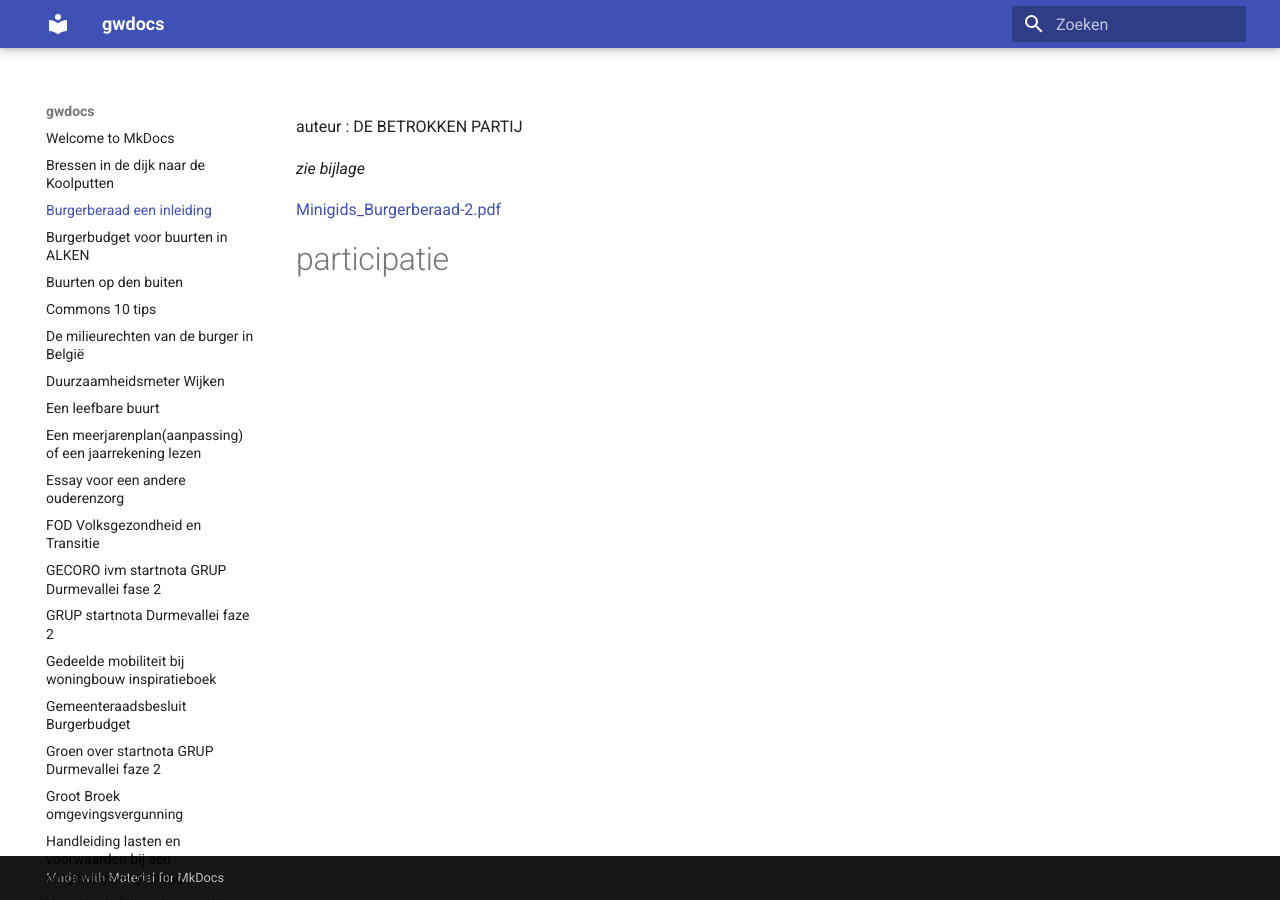
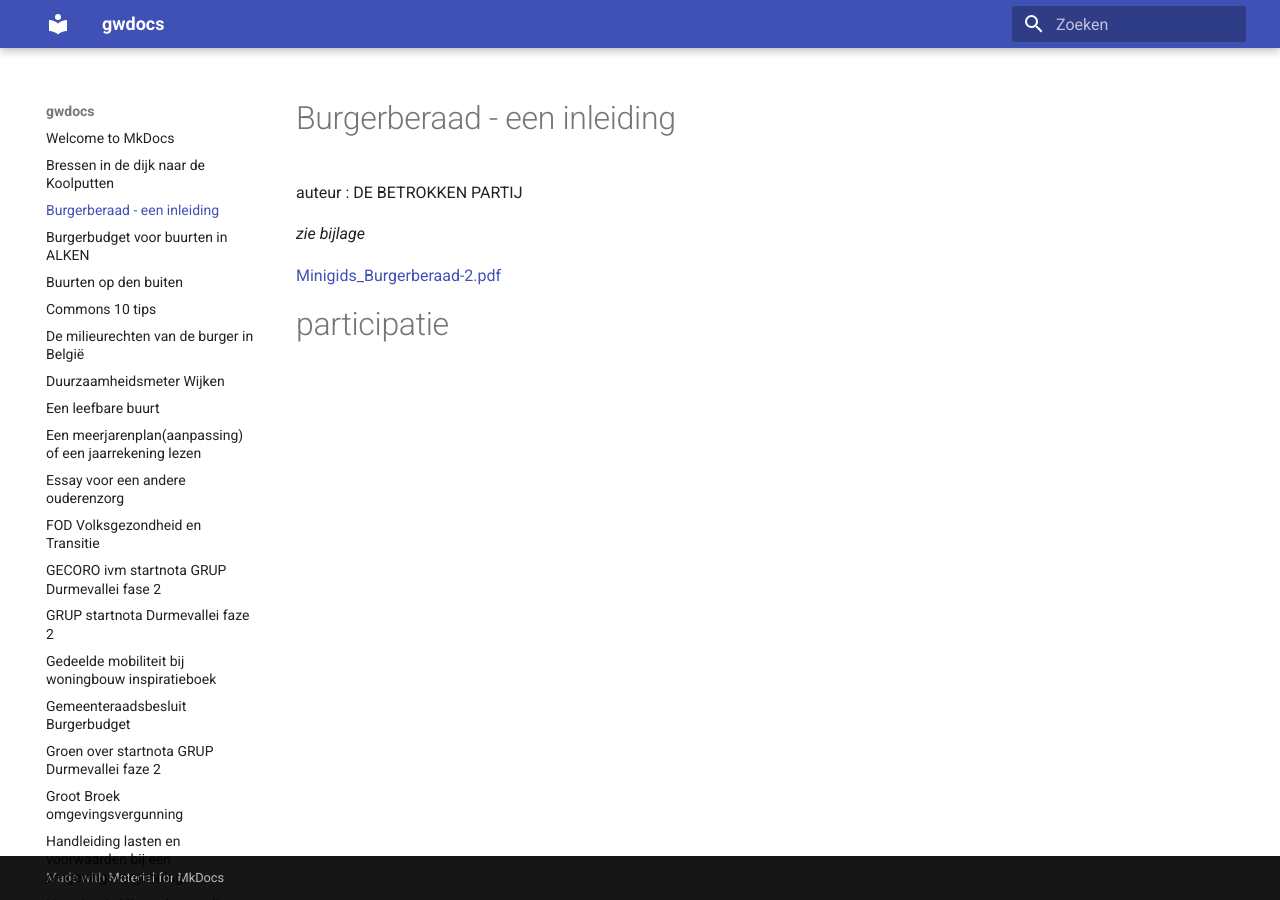
Before and after one commit to groenwaasmunster/gwdocs, an MkDocs documentation site: the page built from docs/Burgerberaad - een inleiding.md, in a window 1280 px wide. Built offline with MkDocs 1.6.1 and Material for MkDocs 9.7.7, drawn with Linux system fonts in a browser that asks for light colours.

Commit message:
Update Burgerberaad - een inleiding.md

```diff
--- a/docs/Burgerberaad - een inleiding.md
+++ b/docs/Burgerberaad - een inleiding.md
@@ -1,3 +1,5 @@
+# Burgerberaad - een inleiding
+
 auteur : DE BETROKKEN PARTIJ
 
 *zie bijlage*
```
